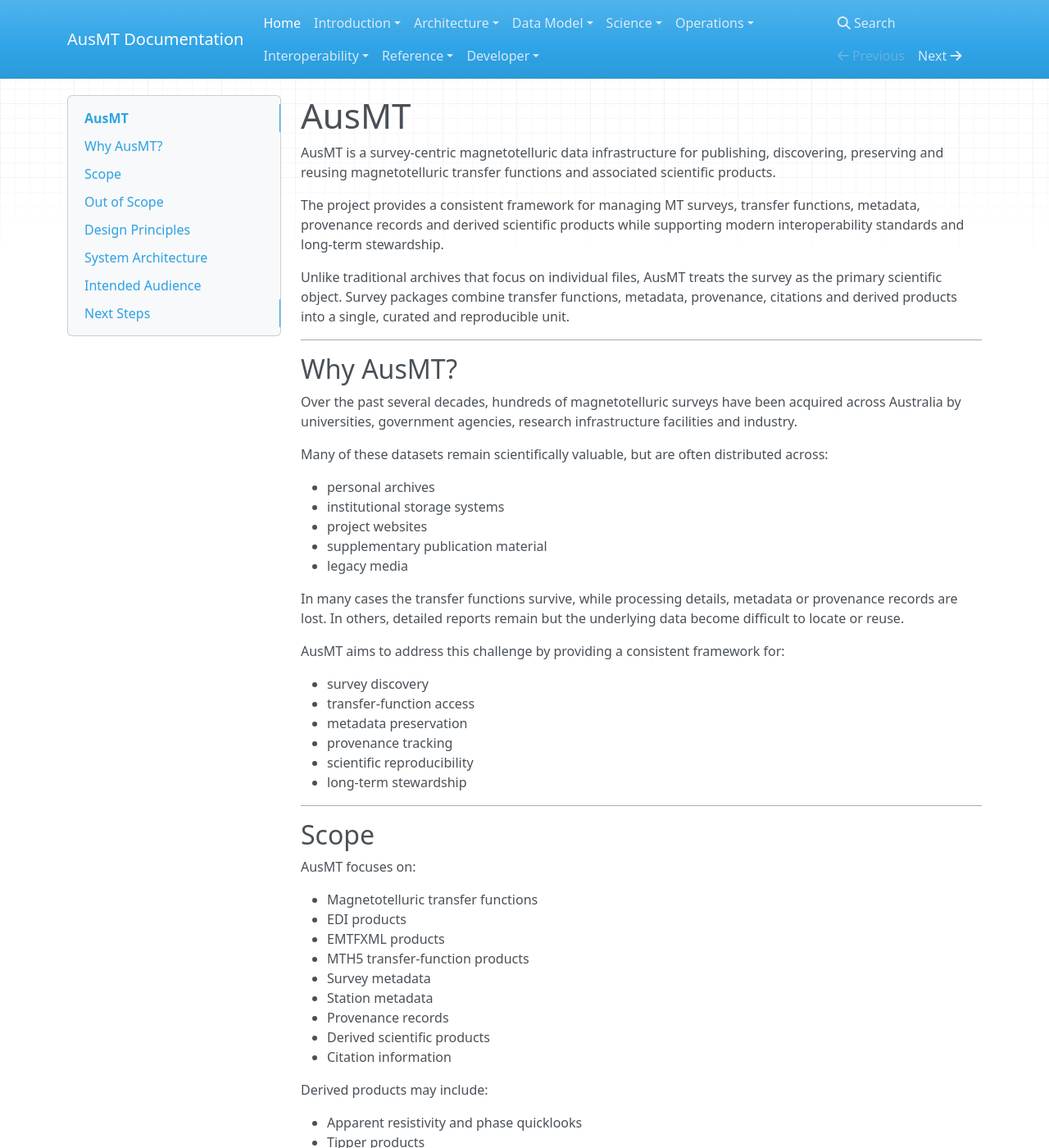
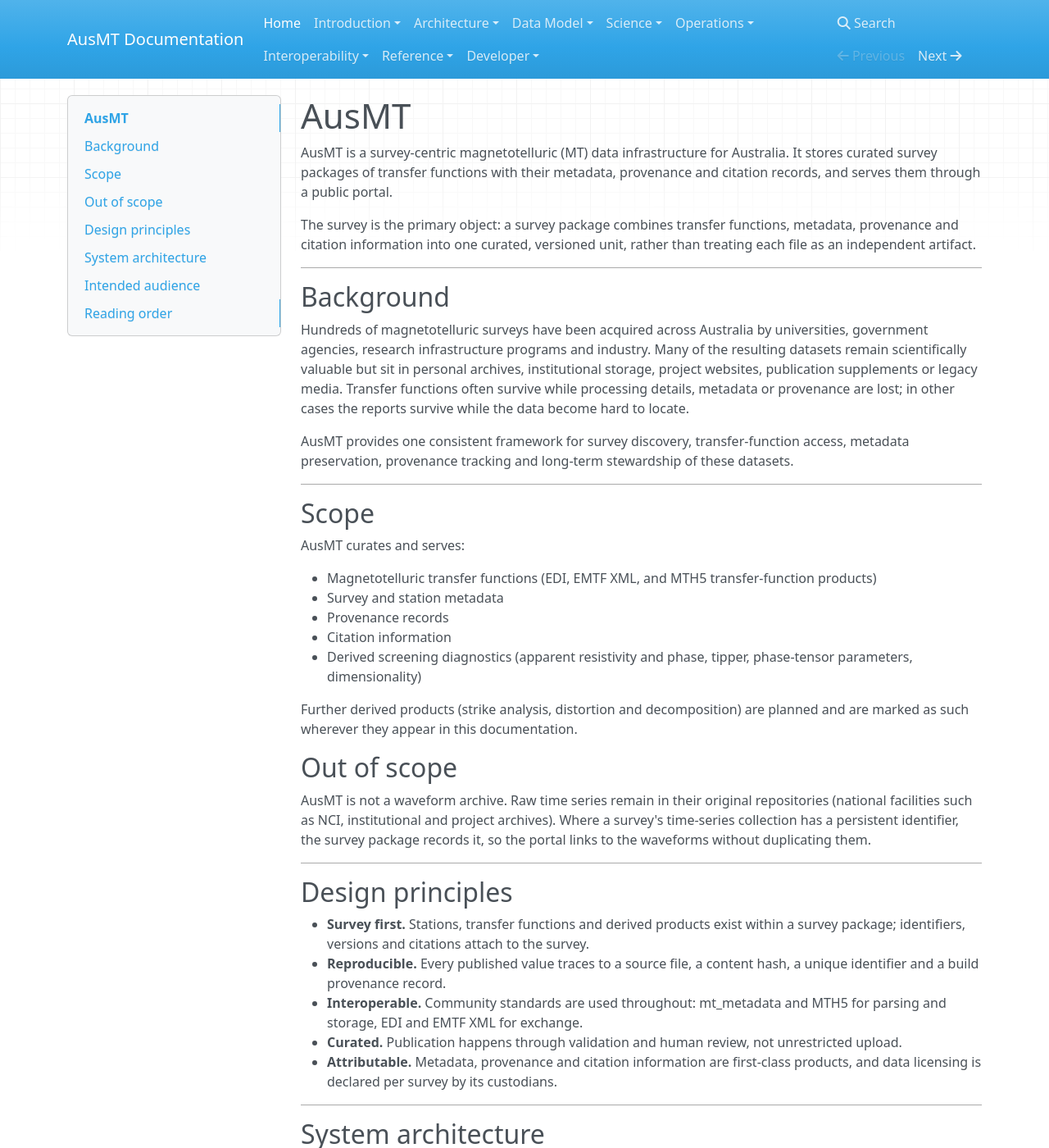
Before and after one commit to bvkay/ausmt, an MkDocs documentation site: the page built from docs/docs/index.md, in a window 1280 px wide and 1400 px high. Shown: the whole window at 82% size. Built offline with MkDocs 1.6.1, drawn with Linux system fonts in a browser that asks for light colours; nearby versions of some CDN libraries; some of the changed text lies outside the part shown.

Commit message:
docs: landing page states the current system plainly
The intro loses its brochure register; the architecture section gains
the gateway and the real product list (planned items marked planned);
the reading order becomes links. Background replaces the Why heading.

````diff
--- a/docs/docs/index.md
+++ b/docs/docs/index.md
@@ -1,175 +1,105 @@
 # AusMT
 
-AusMT is a survey-centric magnetotelluric data infrastructure for publishing, discovering, preserving and reusing magnetotelluric transfer functions and associated scientific products.
+AusMT is a survey-centric magnetotelluric (MT) data infrastructure for Australia. It stores
+curated survey packages of transfer functions with their metadata, provenance and citation
+records, and serves them through a public portal.
 
-The project provides a consistent framework for managing MT surveys, transfer functions, metadata, provenance records and derived scientific products while supporting modern interoperability standards and long-term stewardship.
-
-Unlike traditional archives that focus on individual files, AusMT treats the survey as the primary scientific object. Survey packages combine transfer functions, metadata, provenance, citations and derived products into a single, curated and reproducible unit.
+The survey is the primary object: a survey package combines transfer functions, metadata,
+provenance and citation information into one curated, versioned unit, rather than treating
+each file as an independent artifact.
 
 ---
 
-## Why AusMT?
+## Background
 
-Over the past several decades, hundreds of magnetotelluric surveys have been acquired across Australia by universities, government agencies, research infrastructure facilities and industry.
+Hundreds of magnetotelluric surveys have been acquired across Australia by universities,
+government agencies, research infrastructure programs and industry. Many of the resulting
+datasets remain scientifically valuable but sit in personal archives, institutional storage,
+project websites, publication supplements or legacy media. Transfer functions often survive
+while processing details, metadata or provenance are lost; in other cases the reports survive
+while the data become hard to locate.
 
-Many of these datasets remain scientifically valuable, but are often distributed across:
-
-- personal archives
-- institutional storage systems
-- project websites
-- supplementary publication material
-- legacy media
-
-In many cases the transfer functions survive, while processing details, metadata or provenance records are lost. In others, detailed reports remain but the underlying data become difficult to locate or reuse.
-
-AusMT aims to address this challenge by providing a consistent framework for:
-
-- survey discovery
-- transfer-function access
-- metadata preservation
-- provenance tracking
-- scientific reproducibility
-- long-term stewardship
+AusMT provides one consistent framework for survey discovery, transfer-function access,
+metadata preservation, provenance tracking and long-term stewardship of these datasets.
 
 ---
 
 ## Scope
 
-AusMT focuses on:
+AusMT curates and serves:
 
-- Magnetotelluric transfer functions
-- EDI products
-- EMTFXML products
-- MTH5 transfer-function products
-- Survey metadata
-- Station metadata
+- Magnetotelluric transfer functions (EDI, EMTF XML, and MTH5 transfer-function products)
+- Survey and station metadata
 - Provenance records
-- Derived scientific products
 - Citation information
+- Derived screening diagnostics (apparent resistivity and phase, tipper, phase-tensor
+  parameters, dimensionality)
 
-Derived products may include:
+Further derived products (strike analysis, distortion and decomposition) are planned and are
+marked as such wherever they appear in this documentation.
 
-- Apparent resistivity and phase quicklooks
-- Tipper products
-- Phase tensor products
-- Strike analyses
-- Dimensionality diagnostics
-- Distortion and decomposition products
+## Out of scope
+
+AusMT is not a waveform archive. Raw time series remain in their original repositories
+(national facilities such as NCI, institutional and project archives). Where a survey's
+time-series collection has a persistent identifier, the survey package records it, so the
+portal links to the waveforms without duplicating them.
 
 ---
 
-## Out of Scope
+## Design principles
 
-AusMT is not a national waveform archive.
-
-Raw time-series data remain in their original repositories, such as:
-
-- National Computational Infrastructure (NCI)
-- Institutional repositories
-- University archives
-- Project-specific archives
-
-Where available, AusMT records persistent identifiers linking survey packages to their associated waveform collections.
-
-This approach avoids duplication while allowing AusMT to focus on the long-term stewardship of transfer functions and scientific products.
+- **Survey first.** Stations, transfer functions and derived products exist within a survey
+  package; identifiers, versions and citations attach to the survey.
+- **Reproducible.** Every published value traces to a source file, a content hash, a unique
+  identifier and a build provenance record.
+- **Interoperable.** Community standards are used throughout: mt_metadata and MTH5 for
+  parsing and storage, EDI and EMTF XML for exchange.
+- **Curated.** Publication happens through validation and human review, not unrestricted
+  upload.
+- **Attributable.** Metadata, provenance and citation information are first-class products,
+  and data licensing is declared per survey by its custodians.
 
 ---
 
-## Design Principles
+## System architecture
 
-AusMT is built around several core principles.
+The framework is the `ausmt` repository; survey data lives in the separate `ausmt-surveys`
+repository.
 
-### Survey First
+```text
+submissions -> gateway -> ausmt-surveys -> engine -> portal
+               (scan,      (curated        (offline   (static
+               validate,    packages)       build)     site)
+               curate)
+```
 
-The survey is the primary scientific object.
+- **gateway** — the submission service: upload, antivirus scan, validation, curator review,
+  and publication as a git commit to the data repository.
+- **ausmt-surveys** — the curated collection of published survey packages: metadata,
+  transfer functions and provenance.
+- **engine** — the offline build: parses packages with mt_metadata, computes the screening
+  diagnostics, and writes the portal's data products, canonical EMTF XML and download
+  bundles.
+- **portal** — the public discovery and access interface. It consumes generated products and
+  performs no scientific processing.
 
-Stations, transfer functions and derived products exist within the context of a survey package.
-
-### Reproducible
-
-Scientific products should be traceable back to the source data, software and processing workflow used to generate them.
-
-### Interoperable
-
-AusMT adopts existing community standards wherever possible, including MTH5, mt_metadata, EDI and EMTFXML.
-
-### Curated
-
-Publication occurs through validation and review rather than unrestricted upload.
-
-### FAIR and CARE
-
-Metadata, provenance and citation information are treated as first-class products alongside the transfer functions themselves.
+The developer-facing description, including the deployment and the data contract, is in
+[Developer architecture](developer/architecture.md).
 
 ---
 
-## System Architecture
+## Intended audience
 
-AusMT is the `ausmt` monorepo (`engine/`, `portal/`, `docs/`, `maintainer/`) plus the separate `ausmt-surveys` data repo:
-
-```text
-ausmt-surveys
-↓
-engine
-↓
-portal
-```
-
-### ausmt-surveys
-
-The curated collection of published survey packages.
-
-Contains:
-
-- Metadata
-- Transfer functions
-- Derived products
-- Provenance records
-
-### engine
-
-The offline scientific processing engine.
-
-Generates:
-
-- Quicklook products
-- Phase tensor products
-- Strike analyses
-- Dimensionality diagnostics
-- Decomposition products
-
-### portal
-
-The public discovery and access interface.
-
-The portal consumes products generated elsewhere and performs no scientific processing.
+Researchers, students, survey custodians, data managers, research infrastructure operators,
+government agencies, and the archive's future maintainers.
 
 ---
 
-## Intended Audience
+## Reading order
 
-AusMT is intended for:
-
-- Researchers
-- Students
-- Survey custodians
-- Data managers
-- Research infrastructure operators
-- Government agencies
-- Future archive maintainers
-
-The project aims to support both the immediate reuse of MT data and its preservation for future generations of researchers.
-
----
-
-## Next Steps
-
-If you are new to AusMT, the recommended reading order is:
-
-1. What is AusMT?
-2. Scientific Philosophy
-3. Architecture
-4. Data Lifecycle
-5. Survey Package Specification
-
-These documents provide the conceptual foundations for the remainder of the system.
+1. [What is AusMT?](introduction/what-is-ausmt.md)
+2. [Scientific Philosophy](introduction/scientific-philosophy.md)
+3. [Architecture](architecture/overview.md)
+4. [Data Lifecycle](introduction/data-lifecycle.md)
+5. [Survey Package](data-model/survey-package.md)
````
